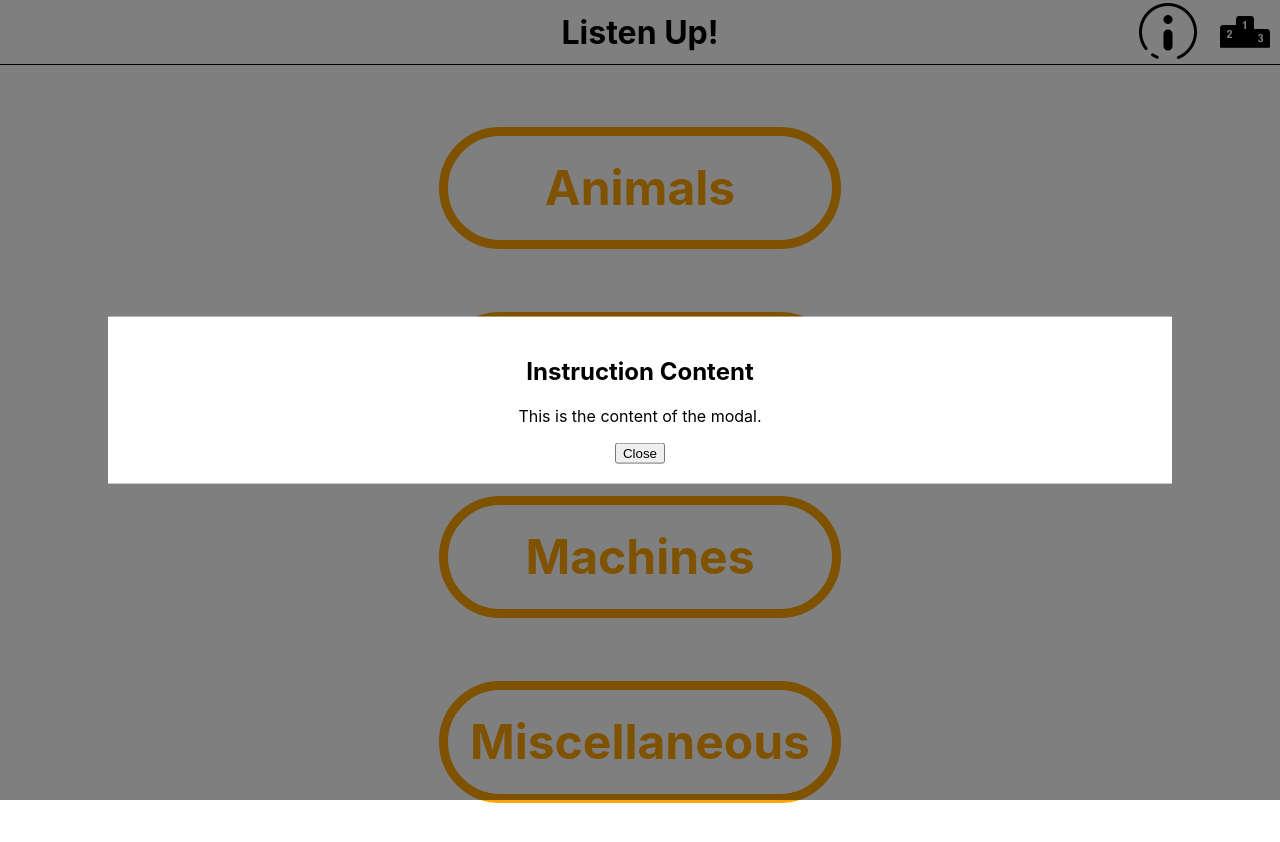
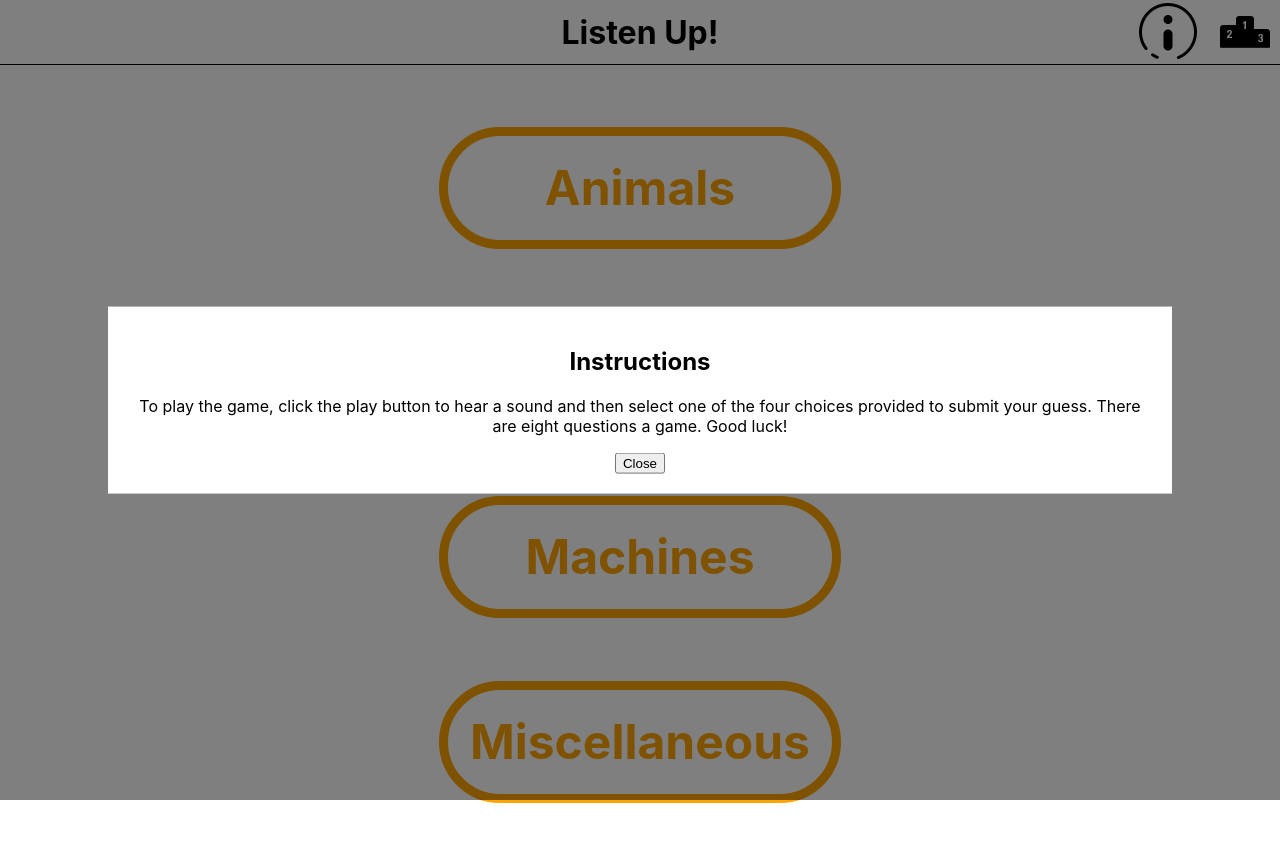
Before and after one commit to Listen-Up-2210/listen-up-ui, a React (Create React App) app: page / in a window 1280 px wide. Shown: the top 842 px of the page. Built offline with nearby package versions, Linux system fonts and the light colour scheme.

Commit message:
Add instructions to the instructions modal

```diff
--- a/src/Components/Modal/Modal.js
+++ b/src/Components/Modal/Modal.js
@@ -14,8 +14,8 @@ const Modal = ({ show, handleClose, display }) => {
             </section>
                 :
             <section className="modal-main">
-                <h2>Instruction Content</h2>
-                <p>This is the content of the modal.</p>
+                <h2>Instructions</h2>
+                <p>To play the game, click the play button to hear a sound and then select one of the four choices provided to submit your guess. There are eight questions a game. Good luck!</p>
                 <button onClick={handleClose}>Close</button>
             </section>
         }
```
